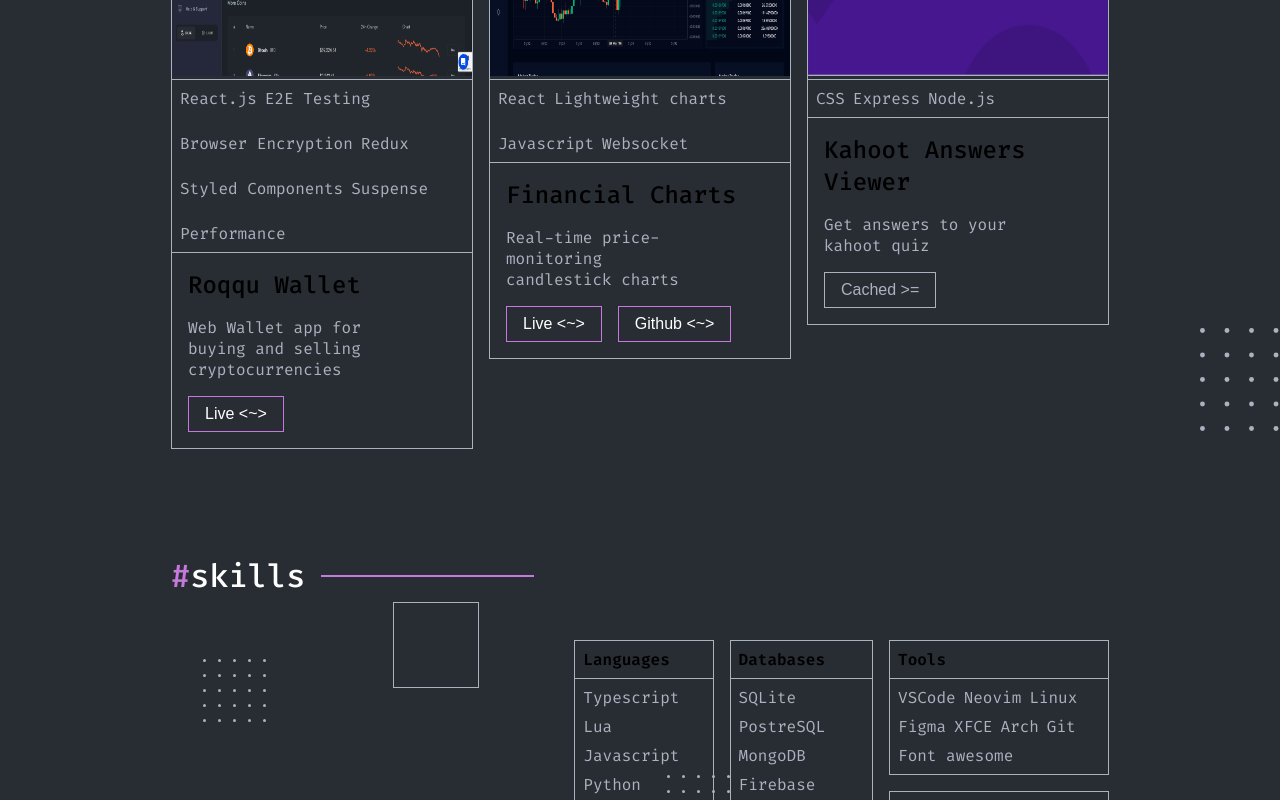
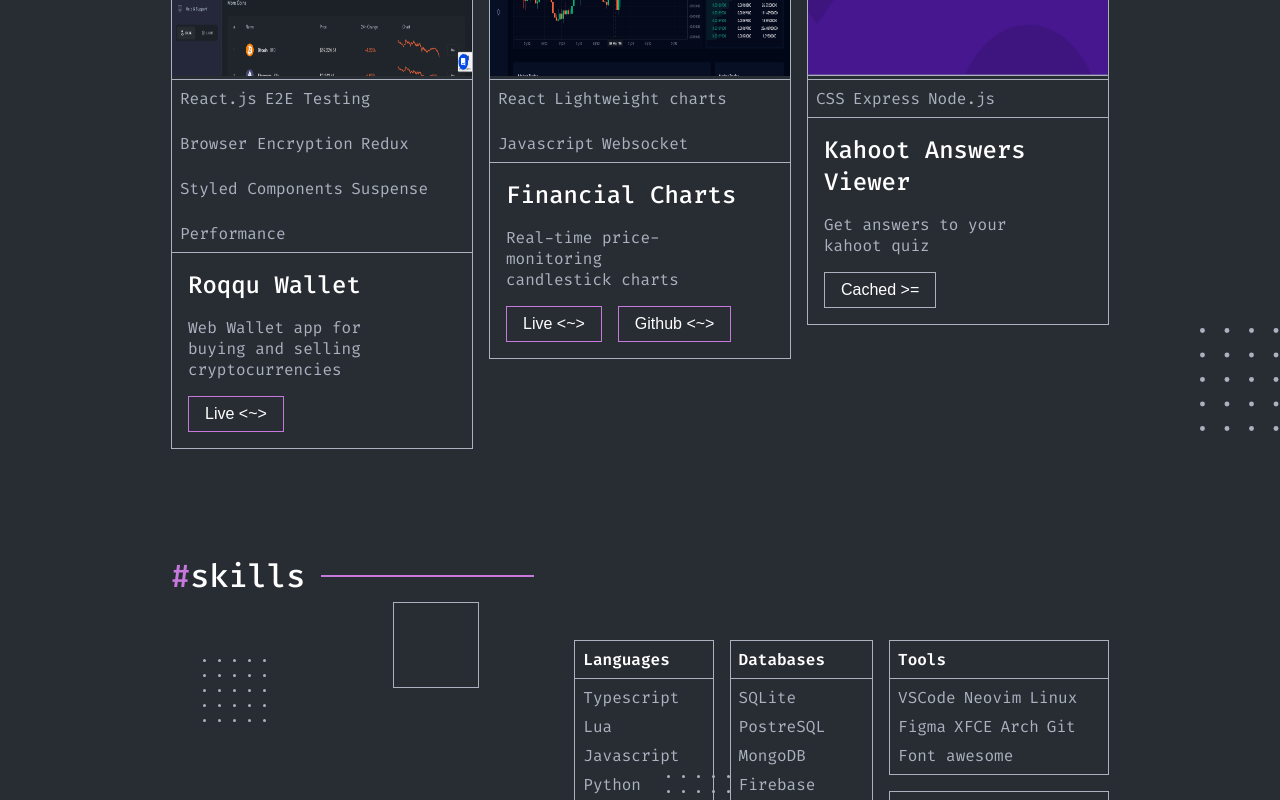
Before and after one commit to patrickishaf/portfolio, a React (Vite) app: page / in a window 1280 px wide. Shown: the part 1200-2000 px from the top of the page. Built offline with nearby package versions, Linux system fonts and the light colour scheme; grey boxes are pictures that could not be loaded.

Commit message:
fix text colors

```diff
--- a/src/components/OutlinedButton/OutlinedButton.css
+++ b/src/components/OutlinedButton/OutlinedButton.css
@@ -24,3 +24,7 @@
 .outlined-btn.grey:hover {
   background-color: var(--grey-fill);
 }
+
+.outlined-btn .btn-text {
+  color: var(--text-white);
+}
--- a/src/components/Root/Root.css
+++ b/src/components/Root/Root.css
@@ -182,6 +182,7 @@
 .root .name {
   font-size: 1.6rem;
   font-weight: 700;
+  color: var(--text-white);
 }
 
 .root .links {
--- a/src/index.css
+++ b/src/index.css
@@ -20,6 +20,7 @@
   --grey-fill: rgba(171, 178, 191, 0.20);
 
   background-color: var(--bg-color);
+  color: var(--text-white);
 }
 
 :root[data-theme="alt"] {
```
